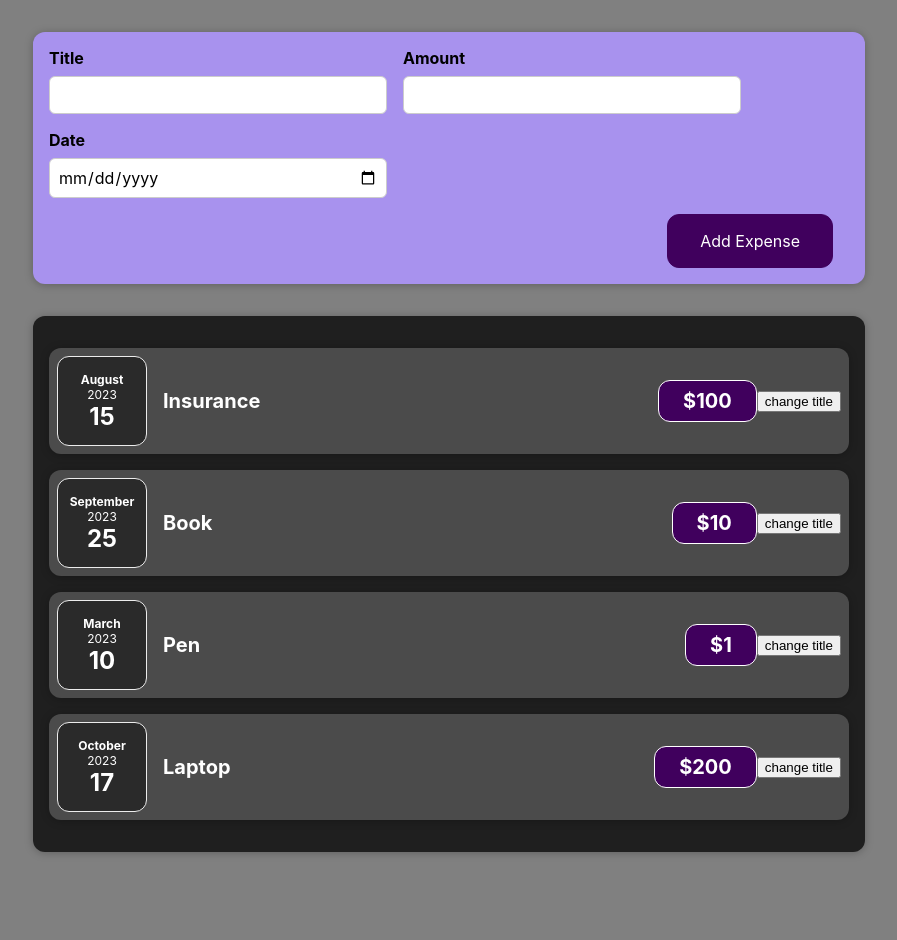
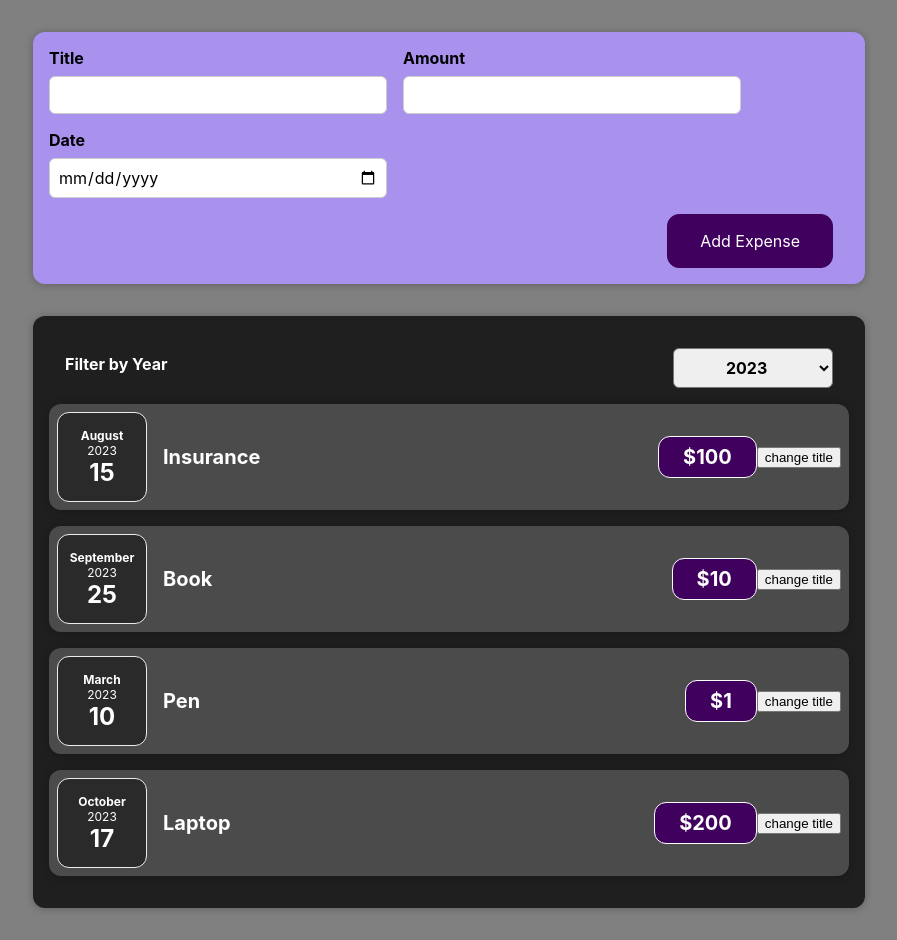
Before and after one commit to cluniya/Learn-React, a React (Create React App) app: page / in a window 1280 px wide. Shown: the whole page, without its empty margins (191-1088 px from the left). Before the commit the page ends 884 px from the top, so only its background shows below. Built offline with nearby package versions, Linux system fonts and the light colour scheme.

Commit message:
Controlled Components - Expenses Filter

```diff
--- a/src/components/Expenses.js
+++ b/src/components/Expenses.js
@@ -1,23 +1,39 @@
-import React from "react";
+import React,{useState} from "react";
 import "./Expenses.css"
 import ExpenseItem from "./ExpenseItem";
+import ExpensesFilter from "./ExpensesFilter";
 import Card from "./Card";
 
-function Expenses(props) {
+const Expenses = (props) => {
+  const [filteredYear, setFilteredYear] = useState("2023");
+
+  const changeFilterHandler = (selectedYear) => {
+    setFilteredYear(selectedYear);
+  };
+
+  const filteredExpenses = props.expenses.filter(
+    (expense) => expense.date.getFullYear().toString() === filteredYear
+  );
+
+
   return (
     <Card className="expenses">
-      {props.expenses.map((expense) => {
+      <ExpensesFilter
+        selected={filteredYear}
+        onChangeFilter={changeFilterHandler}
+      />
+      {filteredExpenses.map((expense) => {
         return (
           <ExpenseItem
             key={expense.id}
             title={expense.title}
             date={expense.date}
             price={expense.price}
-          ></ExpenseItem>
+          />
         );
       })}
     </Card>
   );
-}
+};
 
 export default Expenses;
--- /dev/null
+++ b/src/components/ExpensesFilter.css
@@ -0,0 +1,24 @@
+.expenses-filter {
+    color: white;
+    padding: 0 1rem;
+  }
+
+  .expenses-filter__control {
+    display: flex;
+    width: 100%;
+    align-items: center;
+    justify-content: space-between;
+    margin: 1rem 0;
+  }
+
+  .expenses-filter label {
+    font-weight: bold;
+    margin-bottom: 0.5rem;
+  }
+
+  .expenses-filter select {
+    font: inherit;
+    padding: 0.5rem 3rem;
+    font-weight: bold;
+    border-radius: 6px;
+  }
--- /dev/null
+++ b/src/components/ExpensesFilter.js
@@ -0,0 +1,27 @@
+import React from "react";
+import "./ExpensesFilter.css";
+
+const ExpensesFilter = (props) => {
+  const dropdownChangeHandler = (event) => {
+    props.onChangeFilter(event.target.value);
+  };
+
+  return (
+    <div className="expenses-filter">
+      <div className="expenses-filter__control">
+        <label htmlFor="year-dropdown">Filter by Year</label>
+        <select
+          value={props.selected}
+          onChange={dropdownChangeHandler}
+          id="year-dropdown"
+        >
+          <option value="2023">2023</option>
+          <option value="2024">2024</option>
+          <option value="2025">2025</option>
+        </select>
+      </div>
+    </div>
+  );
+};
+
+export default ExpensesFilter;
```
